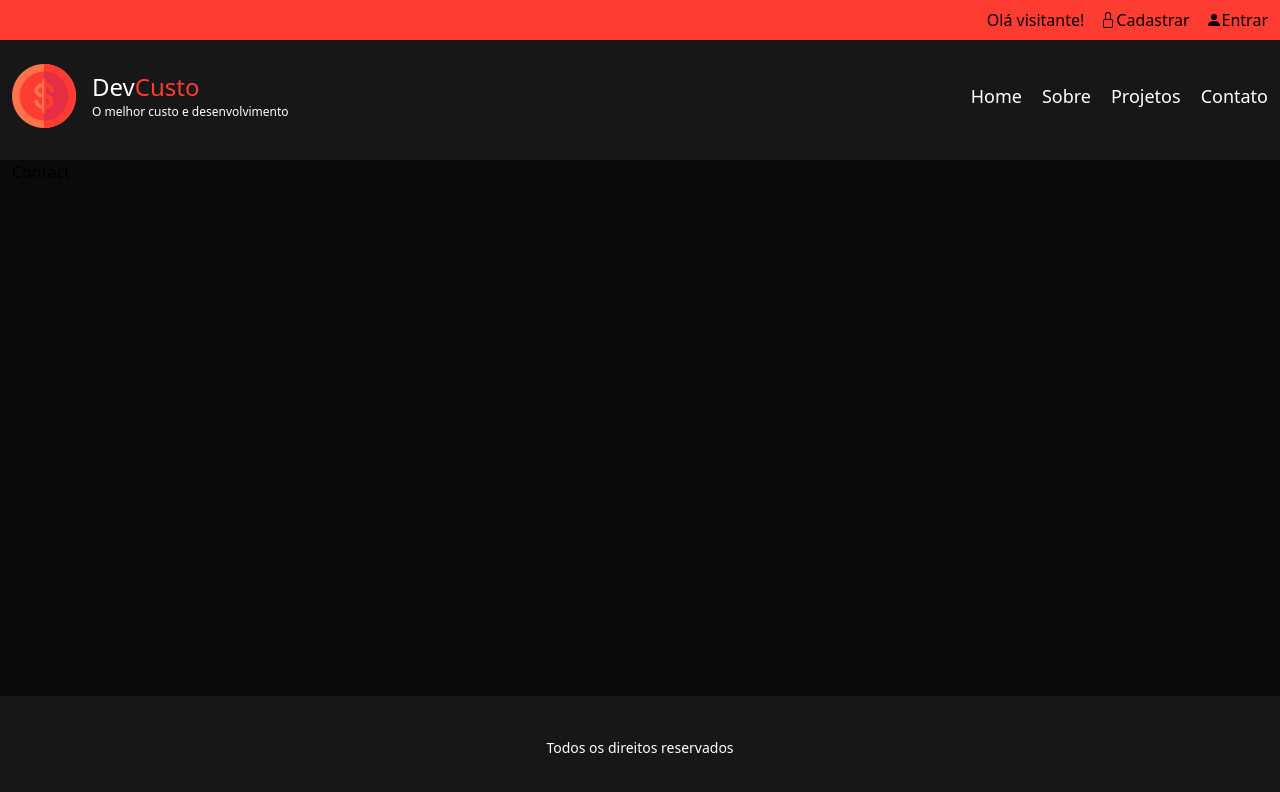
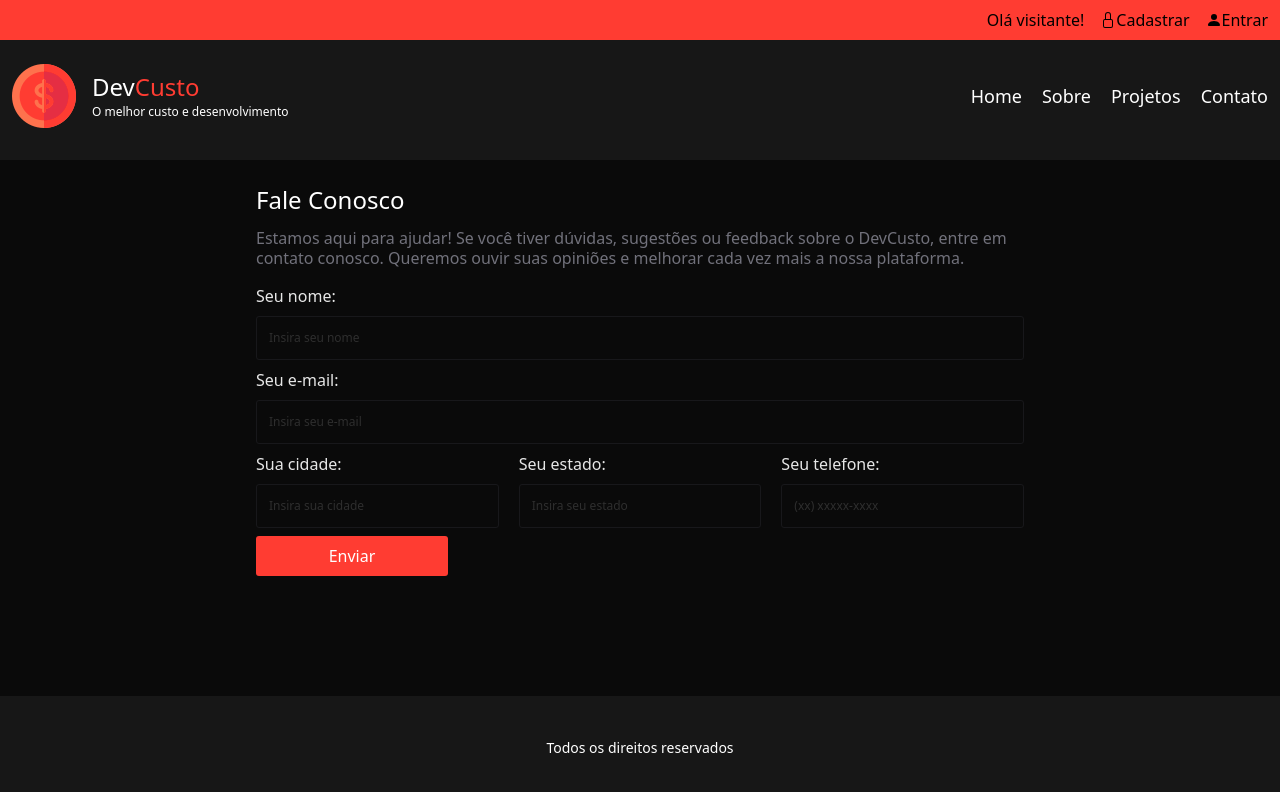
Before and after one commit to leandroalves-dev/devcusto, a React (Vite) app: page /contact in a window 1280 px wide. Shown: the top 792 px of the page. Built offline with nearby package versions, Linux system fonts and the light colour scheme; no server answers; the database is empty.

Commit message:
feat(page): Criando a pagina de contato

```diff
--- a/src/pages/Contact/index.tsx
+++ b/src/pages/Contact/index.tsx
@@ -1,9 +1,83 @@
+import { useState } from "react"
+import Buttons from "../../components/Buttons"
 import Container from "../../components/Container"
+import Input from "../../components/Input"
 
 const Contact = () => {
+
+    const [formData, setFormData] = useState({
+        nome: '',
+        email: '',
+        cidade: '',
+        estado: '',
+        telefone: ''
+    })
+
+    const handleChange = (e: React.ChangeEvent<HTMLInputElement>) =>{
+        setFormData({ ...formData, [e.target.name]: e.target.value})
+    }
+
+    const handleSubmit = (e: React.FormEvent) => {
+        e.preventDefault();
+        console.log('Dados do formulário ->', formData)
+    }
+
     return (
-        <Container>
-            <h1>Contact</h1>
+        <Container className="py-6">
+            <div className="mx-auto w-full max-w-3xl">
+                <h1 className="text-white text-2xl pb-3">Fale Conosco</h1>
+                <p className="text-zinc-500 leading-5 pb-4">
+                    Estamos aqui para ajudar! Se você tiver dúvidas, sugestões ou feedback sobre o DevCusto, entre em contato conosco.
+                    Queremos ouvir suas opiniões e melhorar cada vez mais a nossa plataforma.
+                </p>
+                <form onSubmit={handleSubmit} className="w-full">
+                    <Input
+                        type="text"
+                        label="Seu nome"
+                        name="nome"
+                        value={formData.nome}
+                        placeholder="Insira seu nome"
+                        onChange={handleChange}
+                    />
+
+                    <Input
+                        type="email"
+                        label="Seu e-mail"
+                        name="email"
+                        value={formData.email}
+                        placeholder="Insira seu e-mail"
+                        onChange={handleChange}
+                    />
+
+                    <div className="flex flex-col sm:flex-row sm:gap-5 gap-0 w-full">
+                        <Input
+                            type="text"
+                            label="Sua cidade"
+                            name="cidade"
+                            value={formData.cidade}
+                            placeholder="Insira sua cidade"
+                            onChange={handleChange}
+                        />
+                        <Input
+                            type="text"
+                            label="Seu estado"
+                            name="estado"
+                            value={formData.estado}
+                            placeholder="Insira seu estado"
+                            onChange={handleChange}
+                        />
+                        <Input
+                            type="text"
+                            label="Seu telefone"
+                            name="telefone"
+                            value={formData.telefone}
+                            placeholder="(xx) xxxxx-xxxx"
+                            onChange={handleChange}
+                        />
+                    </div>
+                    <Buttons title="Enviar" />
+                </form>
+            </div>
         </Container>
     )
 }
--- a/src/pages/Projects/index.tsx
+++ b/src/pages/Projects/index.tsx
@@ -92,15 +92,15 @@ const ProjectList = () => {
                     <Message title="Desculpe, mais ainda não temos projetos cadastrados!" />
                 )}
 
-                <ul className="grid grid-cols-1 sm:grid-cols-2 md:grid-cols-3 lg:grid-cols-4 gap-4 text-white">
+                <ul className="grid grid-cols-1 sm:grid-cols-2 md:grid-cols-2 lg:grid-cols-3 gap-4 text-white">
 
                     {projects.map(project => (
-                        <li key={project.id} className="bg-neutral-900 mb-5 text-zinc-400">
-                            <h3 className="p-3 h-[60px] flex items-center text-left leading-4 bg-neutral-800 text-white capitalize">
+                        <li key={project.id} className="bg-[#0f0f0f] mb-5 text-zinc-400">
+                            <h3 className="p-3 h-[60px] flex items-center text-left leading-4 bg-[#101010] border-b border-[#141414] text-white capitalize">
                                 {project.name}
                             </h3>
                             <div className="p-3 flex flex-col gap-1">
-                                <p className="text-sm leading-4 my-3 border-b border-neutral-800 pb-4">{project.description}</p>
+                                <p className="text-sm leading-4 my-3 border-b border-[#141414] pb-4">{project.description}</p>
                                 <p className="text-sm flex justify-between items-center">
                                     <span>Orçamento:</span>
                                     <span className="text-[12px]">{formatCurrency(project.budget)}</span>
@@ -116,12 +116,12 @@ const ProjectList = () => {
                                 </p>
                                 <div className="flex justify-between items-center mt-2 gap-2">
                                     <button onClick={() => handleEdit(project)}
-                                        className="flex items-center gap-1 justify-center py-2 w-full bg-neutral-800 text-sm">
+                                        className="flex items-center gap-1 justify-center py-2 w-full bg-[#121212] cursor-pointer text-sm">
                                         <BsPencil className="text-green-500" />
                                         Editar
                                     </button>
                                     <button onClick={() => handleDelete(project.id)}
-                                        className="flex items-center gap-1 justify-center py-2 w-full bg-neutral-950 text-sm">
+                                        className="flex items-center gap-1 justify-center py-2 w-full bg-[#121212] cursor-pointer text-sm">
                                         <BsTrash className="text-red-500" />
                                         Excluir
                                     </button>
```
